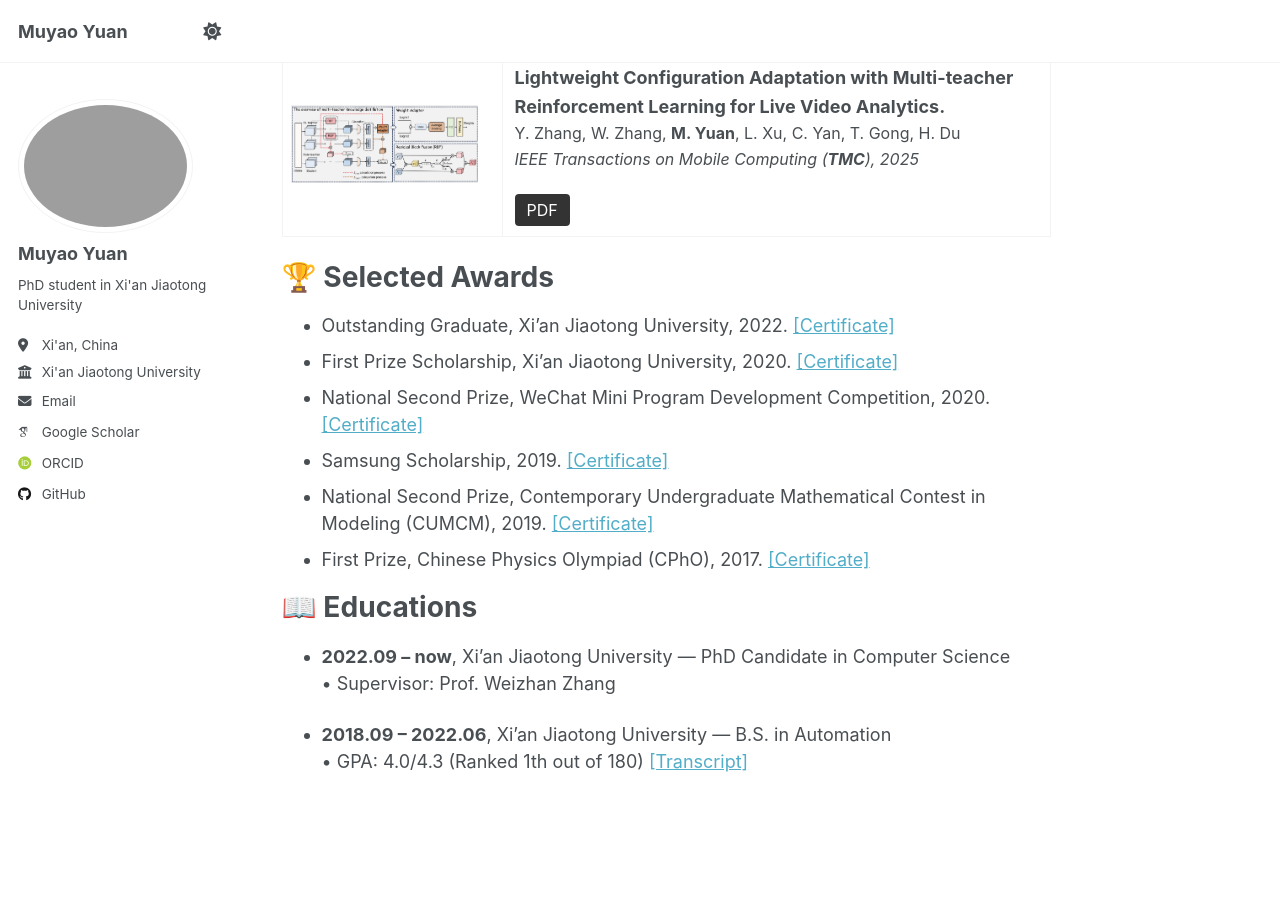
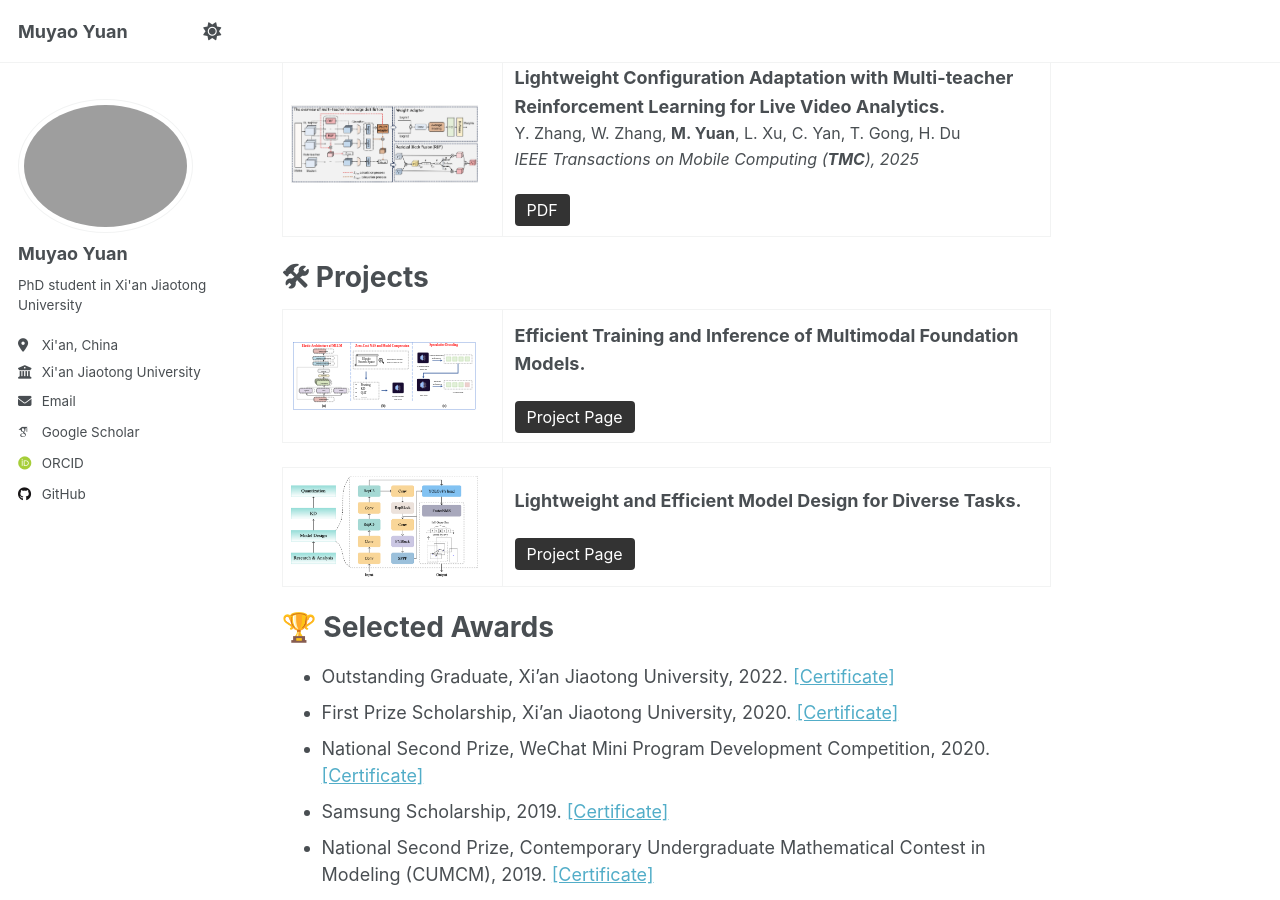
Before and after one commit to MuyaoYuan/MuyaoYuan.github.io, a Jekyll site: the page built from _pages/about.md, in a window 1280 px wide and 900 px high, scrolled down 839 px. Built offline with Jekyll 4.4.1, drawn with Linux system fonts in a browser that asks for light colours; some web fonts are replaced.

Commit message:
update projects and their images

```diff
--- a/_pages/about.md
+++ b/_pages/about.md
@@ -62,6 +62,35 @@ I am **Muyao Yuan** (袁慕遥), a Ph.D. candidate in the MOEKLINNS Lab at Xi'an
 </table>
 
 
+🛠 Projects
+======
+<table style="font-size: 16px; line-height: 1.6; width: 100%; margin-bottom: 24px;">
+  <tr>
+    <td style="width: 220px; vertical-align: middle; padding-right: 24px;">
+      <img src="https://muyaoyuan.github.io/images/project_MLLM.svg" width="220" style="display: block;"/>
+    </td>
+    <td style="vertical-align: middle; padding: 12px;">
+      <b style="font-size: 18px;">Efficient Training and Inference of Multimodal Foundation Models.</b><br/><br/>
+      <!-- <a href="https://github.com/MuyaoYuan/Edge-Adapt" style="padding:6px 12px; background:#333; color:#fff; border-radius:4px; text-decoration:none; margin-right:10px;">Code</a> -->
+      <a href="https://muyaoyuan.github.io/404" style="padding:6px 12px; background:#333; color:#fff; border-radius:4px; text-decoration:none;">Project Page</a>
+    </td>
+  </tr>
+</table>
+
+<table style="font-size: 16px; line-height: 1.6; width: 100%; margin-bottom: 24px;">
+  <tr>
+    <td style="width: 220px; vertical-align: middle; padding-right: 24px;">
+      <img src="https://muyaoyuan.github.io/images/project_compression.png" width="220" style="display: block;"/>
+    </td>
+    <td style="vertical-align: middle; padding: 12px;">
+      <b style="font-size: 18px;">Lightweight and Efficient Model Design for Diverse Tasks.</b><br/><br/>
+      <!-- <a href="https://github.com/MuyaoYuan/Edge-Adapt" style="padding:6px 12px; background:#333; color:#fff; border-radius:4px; text-decoration:none; margin-right:10px;">Code</a> -->
+      <a href="https://muyaoyuan.github.io/404" style="padding:6px 12px; background:#333; color:#fff; border-radius:4px; text-decoration:none;">Project Page</a>
+    </td>
+  </tr>
+</table>
+
+
 🏆 Selected Awards
 ======
   - Outstanding Graduate, Xi’an Jiaotong University, 2022. [[Certificate]](https://muyaoyuan.github.io/images/Outstanding_Graduate.jpg)
```
Also changed, not shown: images/project_MLLM.svg (added), images/project_compression.png (added).
